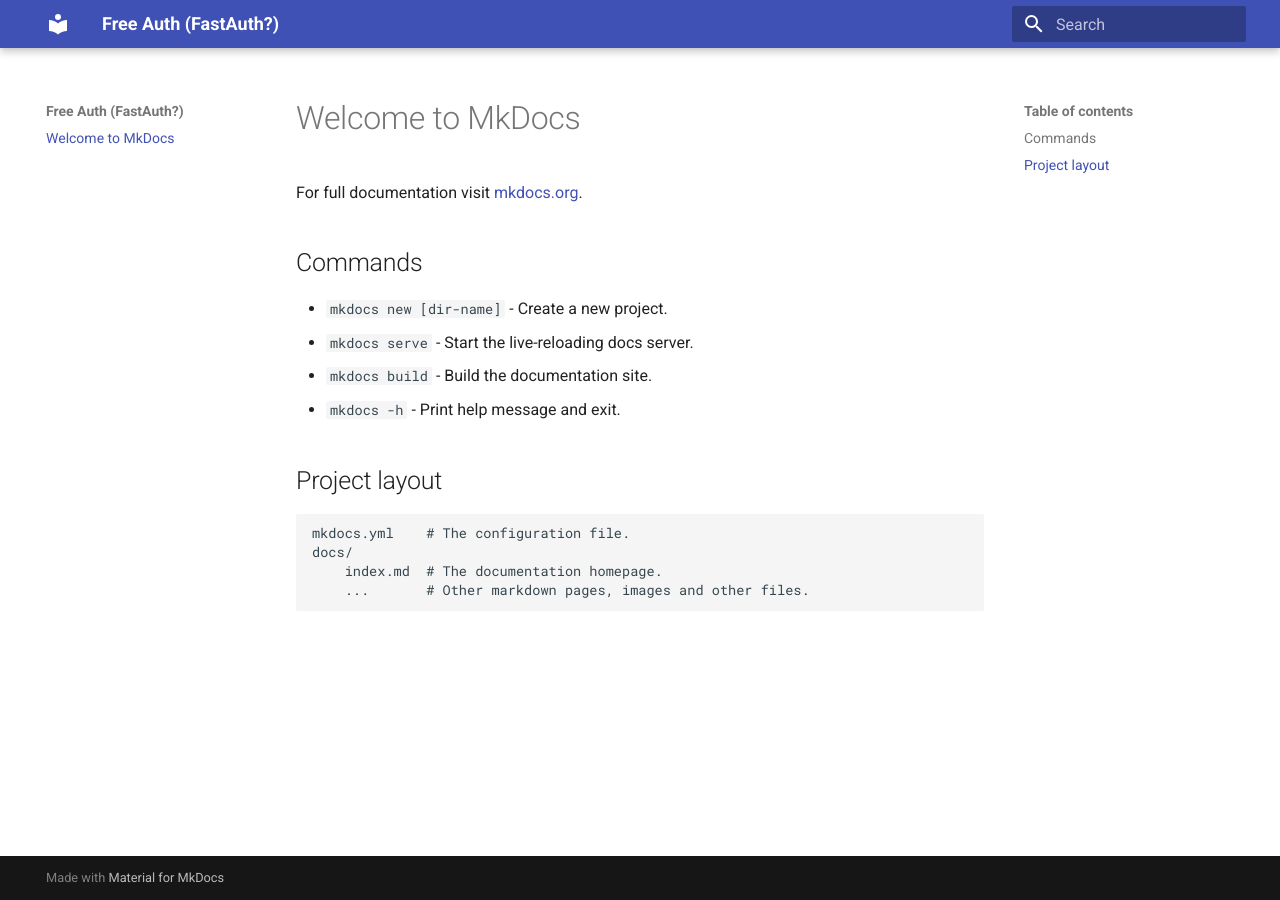
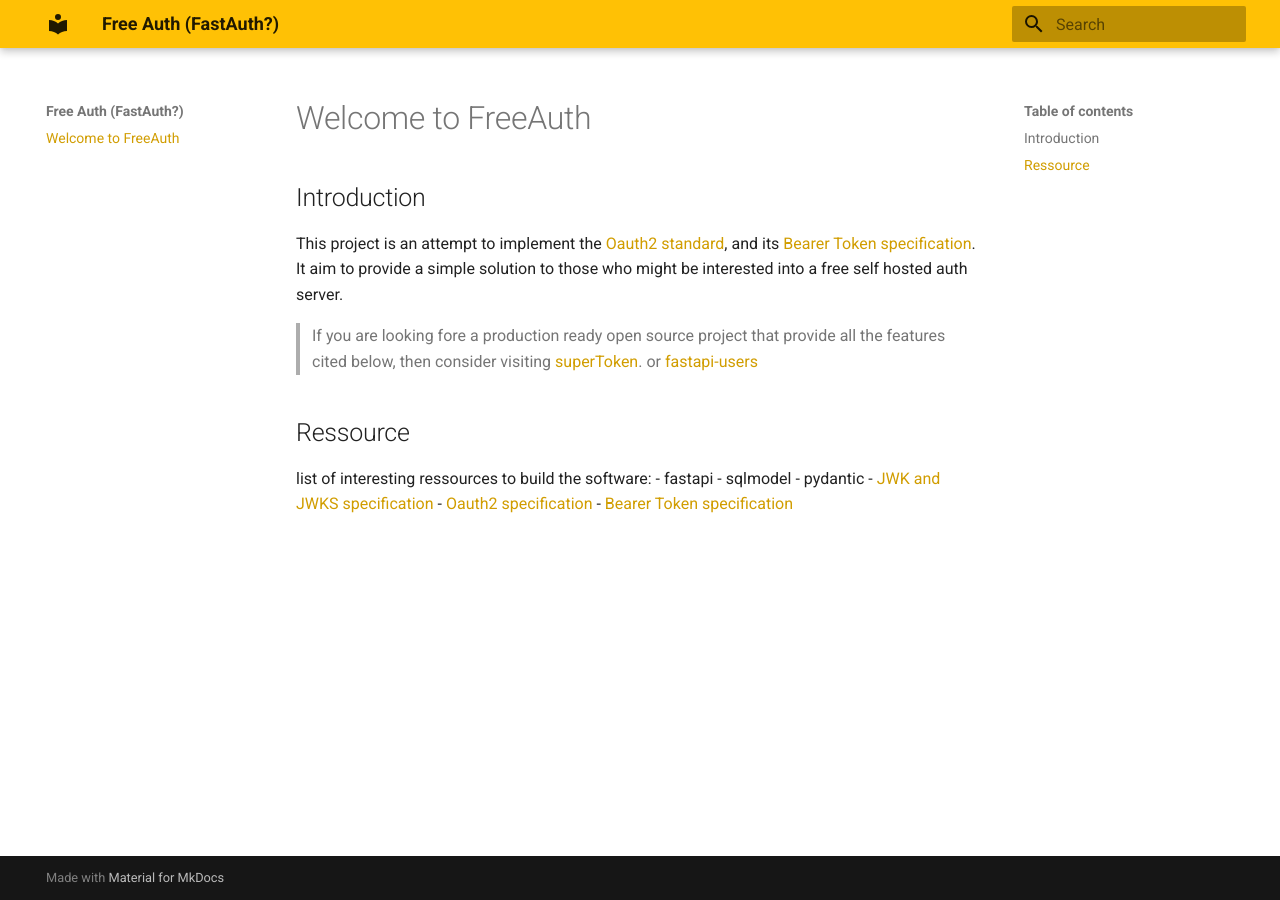
Before and after one commit to TomTom4/fastauth, an MkDocs documentation site: the page built from docs/index.md, in a window 1280 px wide. Built offline with MkDocs 1.6.1 and Material for MkDocs 9.7.7, drawn with Linux system fonts in a browser that asks for light colours.

Commit message:
populate index.md using ROADMAP basic description

```diff
--- a/docs/index.md
+++ b/docs/index.md
@@ -1,17 +1,21 @@
-# Welcome to MkDocs
+# Welcome to FreeAuth
 
-For full documentation visit [mkdocs.org](https://www.mkdocs.org).
+## Introduction
+This project is an attempt to implement the [Oauth2 standard](https://datatracker.ietf.org/doc/html/rfc6749),
+and its [Bearer Token specification](https://datatracker.ietf.org/doc/html/rfc6750).
+It aim to provide a simple solution to those who might be interested into a free self
+hosted auth server.
 
-## Commands
+> If you are looking fore a production ready open source  project that provide all the
+features cited below, then consider visiting [superToken]("https://supertokens.com/").
+or [fastapi-users]("https://github.com/fastapi-users/fastapi-users?tab=readme-ov-file#in-a-hurry-discover-fief-the-open-source-authentication-platform")
 
-* `mkdocs new [dir-name]` - Create a new project.
-* `mkdocs serve` - Start the live-reloading docs server.
-* `mkdocs build` - Build the documentation site.
-* `mkdocs -h` - Print help message and exit.
+## Ressource
 
-## Project layout
-
-    mkdocs.yml    # The configuration file.
-    docs/
-        index.md  # The documentation homepage.
-        ...       # Other markdown pages, images and other files.
+list of interesting ressources to build the software:
+    - fastapi
+    - sqlmodel
+    - pydantic
+    - [JWK and JWKS specification]("https://datatracker.ietf.org/doc/html/rfc7517")
+    - [Oauth2 specification](https://datatracker.ietf.org/doc/html/rfc6749)
+    - [Bearer Token specification](https://datatracker.ietf.org/doc/html/rfc6750)
--- a/mkdocs.yml
+++ b/mkdocs.yml
@@ -1,2 +1,5 @@
 site_name: Free Auth (FastAuth?)
-theme: material
+theme:
+  name: material
+  palette:
+    primary: amber
```
Also changed, not shown: ROADMAP.md (+5 -13 lines).
